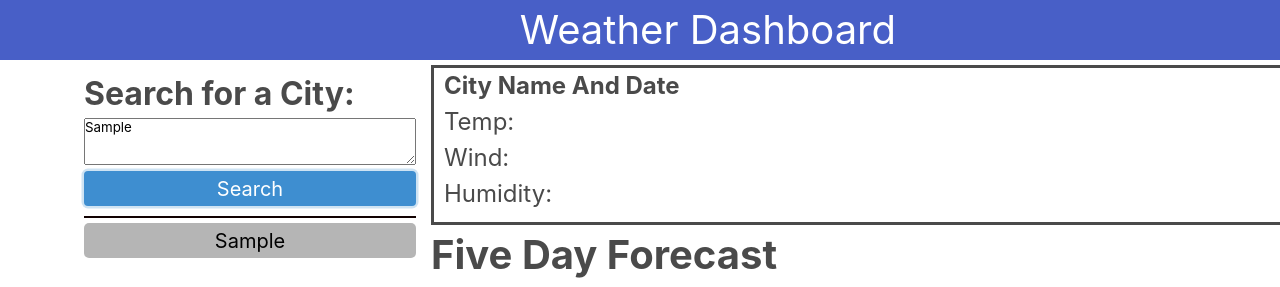
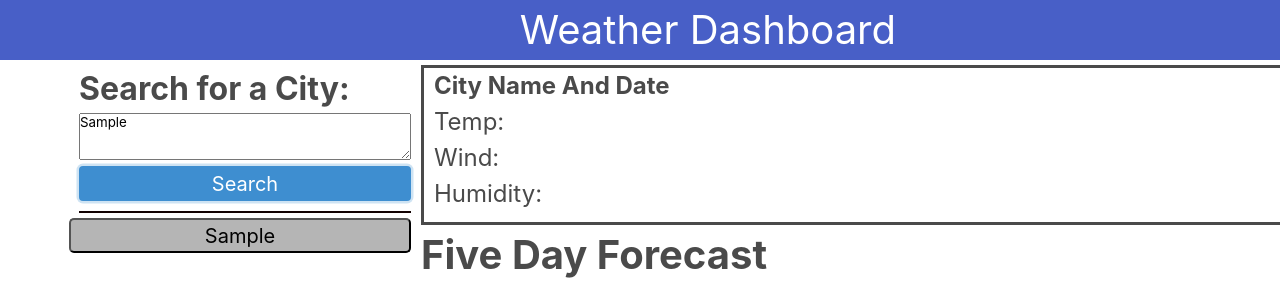
Before and after one commit to araratdanielyan/module6Challange, a plain HTML site: page index.html in a window 1280 px wide. Both pictures are taken after typing "Sample" into the empty fields and a click on the button "Search". Shown: the top 287 px of the page. Drawn offline with nearby package versions, Linux system fonts and the light colour scheme; no server answers.

Commit message:
added search history button functionality

```diff
--- a/index.html
+++ b/index.html
@@ -36,7 +36,7 @@
 
 
       <!-- Information about chosen city -->
-      <div class = "weaqtherInfo">
+      <div class = "weatherInfo">
 
         <div class = "cityInfo">
           <h2 class = "cityName is-size-4 has-text-weight-bold">City Name And Date</h2>
--- a/script.js
+++ b/script.js
@@ -10,21 +10,11 @@ $(document).ready(function () {
         let storageData = JSON.parse(localStorage.getItem('searches'))
         if (storageData && storageData.length > 0) {
             storageData.forEach((item) => {
-                let button = '<button class = "buttonHistory" data-id="' + item + '" type="submit">' + item + '</button>';
+                let button = '<button class="buttonHistory" data-id="' + item + '" type="submit">' + item + '</button>';
                 $(button).appendTo('.searshHistory');
             });
         }
-    }
-
-    $('.buttonHistory').click((e) => {
-        let text = document.querySelector('.buttonHistory');
-        let city = text.textContent;
-
-        fetchGeoCodes(city);
-    });
-
-
-
+    };
 
     updateHistory();
 
@@ -142,7 +132,7 @@ $(document).ready(function () {
 
 
     //Initiating Api call using longitude and latitude
-    function fetchWeather(data){
+    function fetchWeather(city, data){
         let {lat} = data;
         let {lon} = data;
 
@@ -152,8 +142,6 @@ $(document).ready(function () {
                 return res.json();
             })
             .then(function (data) {
-
-                    console.log("data = ", data);
                     renderWeather(city, data);
             })
             .catch(function (err) {
@@ -173,8 +161,7 @@ $(document).ready(function () {
                 if (!data[0]) {
                     alert('Location not found');
                 } else {
-                    console.log("data = ", data);
-                    fetchWeather(data[0]);
+                    fetchWeather(city, data[0]);
                 }
             })
             .catch(function (err) {
@@ -194,9 +181,16 @@ $(document).ready(function () {
         storageData.push(text);
         storageData = JSON.stringify(storageData);
         localStorage.setItem('searches', storageData);
-        let button = '<button class = "history" data-id="' + text + '" type="submit">' + text + '</button>';
+        let button = '<button class="buttonHistory" data-id="' + text + '" type="submit">' + text + '</button>';
         $(button).appendTo('.searshHistory');
         fetchGeoCodes(city);
     });
 
+    $('.buttonHistory').each((key,item) => {
+        $(item).click((e) =>{
+            let city = $(e.target).text();
+            fetchGeoCodes(city);
+        })
+    });
+
 });
--- a/style.css
+++ b/style.css
@@ -29,31 +29,21 @@
 /* Container to us Flexbox */
 .container {
   display: flex;
-  width: 100wh;
-  height: 100wh;
-  justify-content: space-around;
+  align-content: center;
 }
 
 .searchHistoryContainer {
-  margin: 10px;
-}
-
-.weaqtherInfo {
   margin: 5px;
 }
 
-/* History bar location */
-.history {
-    width: 332px;
-    height: 35px;
-    margin-top: 12px;
-    margin-left: 10px;
-    border: none;
+.weatherInfo {
+  margin: 5px;
 }
+
 /* Selected City info location */
 .cityInfo {
   border-style: solid;
-  padding-right: 30vw;
+  padding-right: 10px;
   padding-left: 10px;
   padding-bottom: 10px;
   text-align: left;
@@ -90,11 +80,3 @@
   font-size: 20px;
   margin-top: 5px;
 }
-
-.history {
-  background-color: hsl(0, 0%, 71%);
-  border-radius: 5px;
-  height: 35px;
-  font-size: 20px;
-  margin-top: 5px;
-}
```
